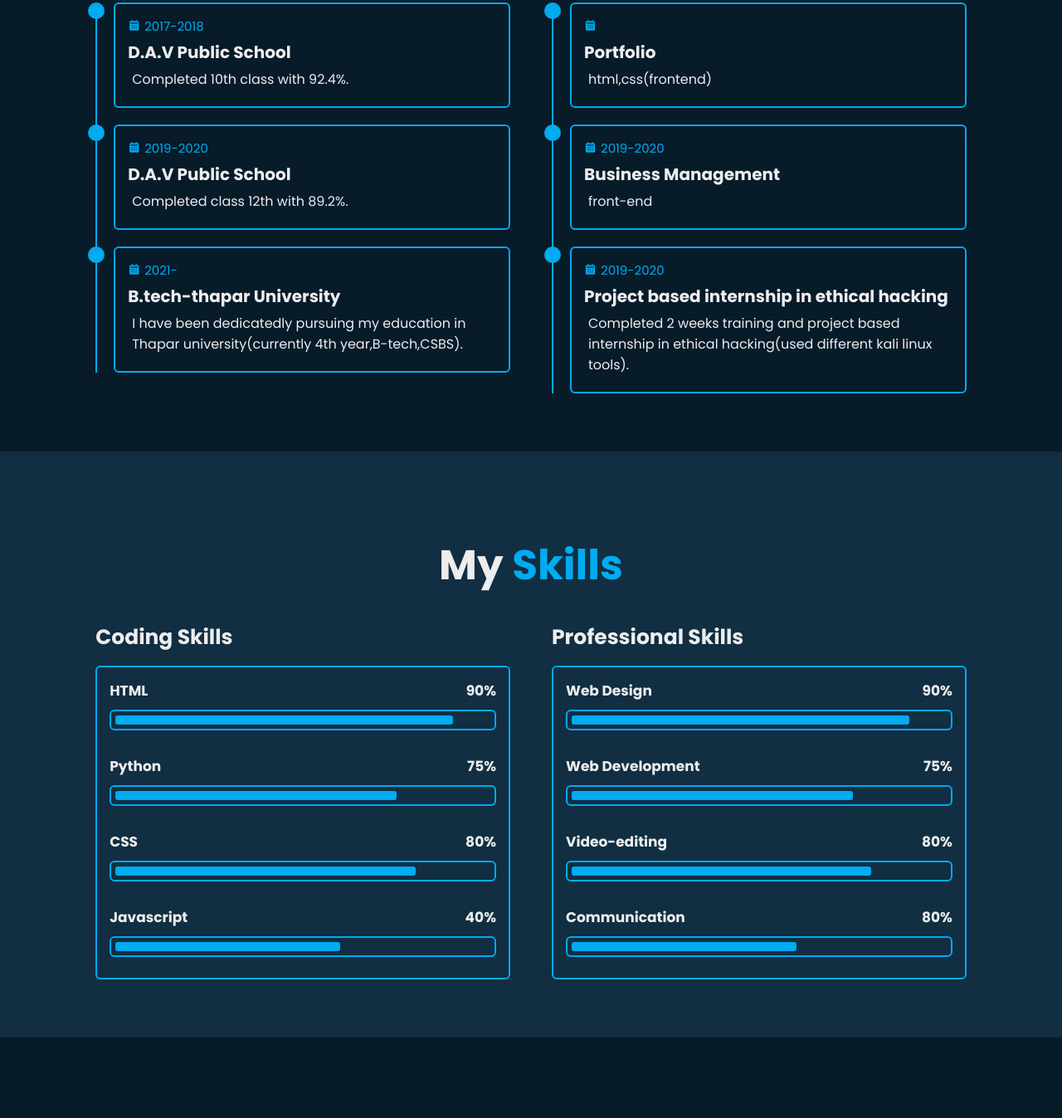
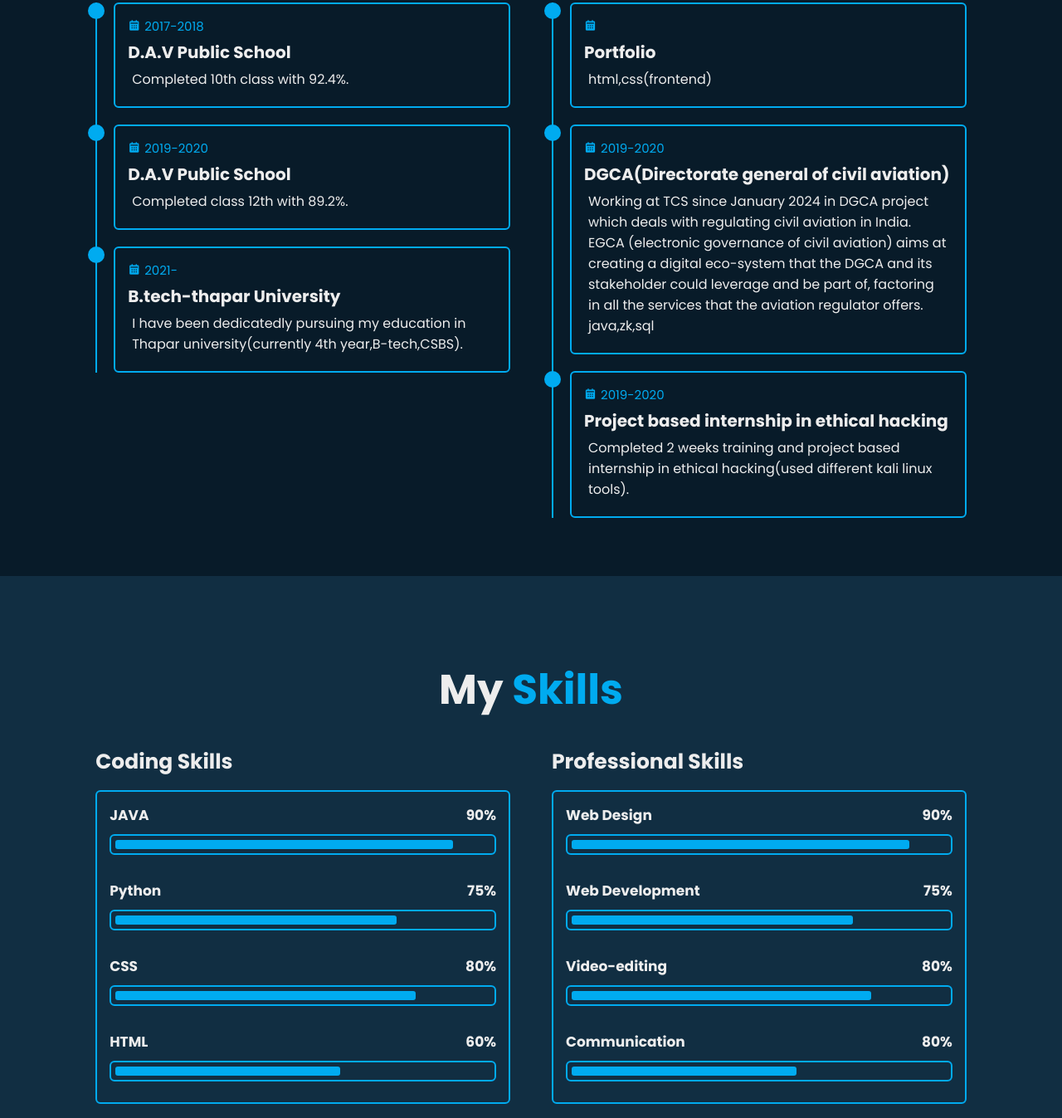
Before and after one commit to Sa-rthak4/Portfolio_, a plain HTML site: page index.html in a window 1280 px wide. Shown: the part 1855-3202 px from the top of the page at 83% size. Drawn offline with nearby package versions, Linux system fonts and the light colour scheme.

Commit message:
Update index.html

```diff
--- a/index.html
+++ b/index.html
@@ -53,7 +53,7 @@
 
 </div>
 <div class="about-content">
-    <h3>Frontend Developer!</h3>
+    <h3>Software Developer!</h3>
     <p>I am a 4th-year student at Thapar Institute of Engineering & Technology, pursuing my education in C.S.B.S</p>
 <div class="btn-box btns">
 <a href="#" class="btn">Read More</a>
@@ -113,9 +113,9 @@
             <div class="education-content">
                 <div class="content">
                     <div class="year"><i class='bx bxs-calendar'></i>2019-2020</div>
-                    <h3>Business Management</h3>
-                    <p>front-end
-
+                    <h3>DGCA(Directorate general of civil aviation)</h3>
+                    <p> Working at TCS since January 2024 in DGCA project which deals with regulating civil aviation in India. EGCA (electronic governance of civil aviation) aims at creating  a digital eco-system that the DGCA and its stakeholder could leverage and be part of, factoring in all the services that the aviation regulator offers.
+                    java,zk,sql
                     </p>
                 </div>
             </div>
@@ -144,7 +144,7 @@
         <div class="skills-box">
             <div class="skills-content">
                 <div class="progress">
-                    <h3>HTML <span>90%</span></h3>
+                    <h3>JAVA <span>90%</span></h3>
                     <div class="bar"><span></span></div>
                 </div>
                 <div class="progress">
@@ -156,7 +156,7 @@
                     <div class="bar"><span></span></div>
                 </div>
                 <div class="progress">
-                    <h3>Javascript <span>40%</span></h3>
+                    <h3>HTML <span>60%</span></h3>
                     <div class="bar"><span></span></div>
                 </div>
             </div>
```
